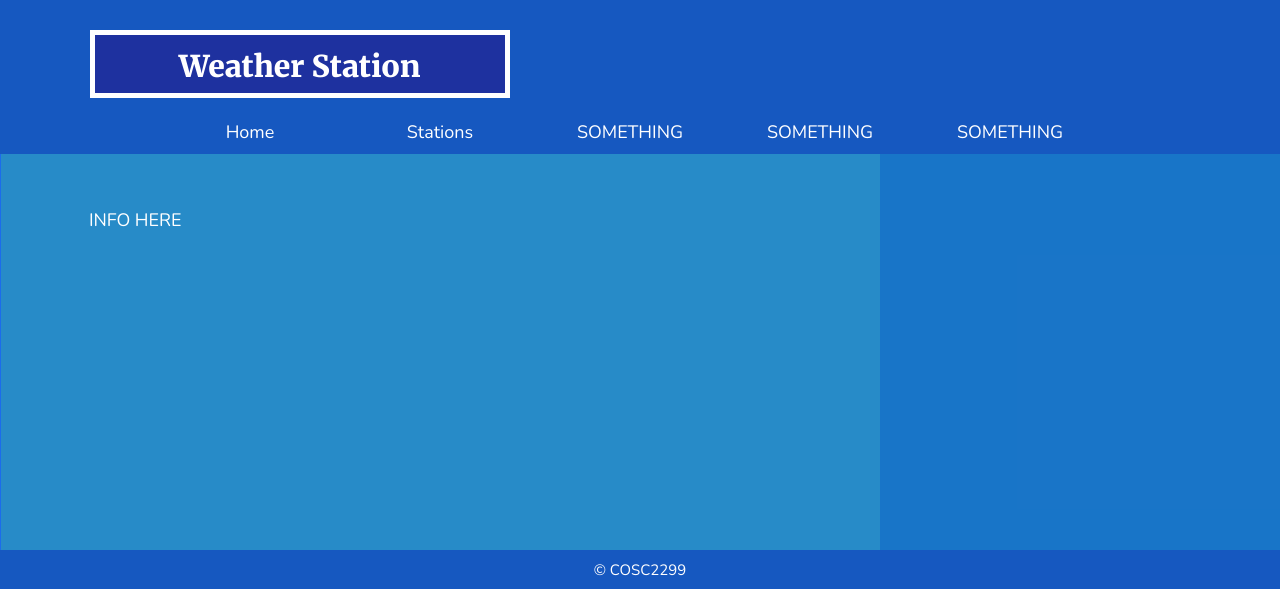
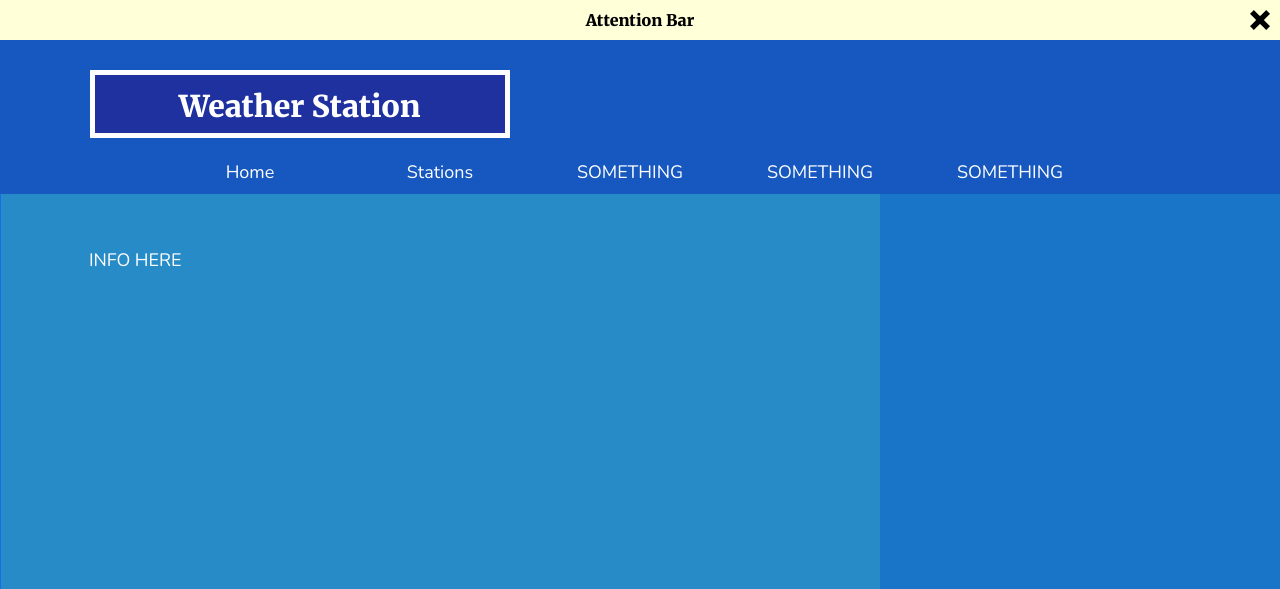
Before and after one commit to COSC2299/Assignment1, a PHP site: page / in a window 1280 px wide. Shown: the top 589 px of the page. Run offline with PHP 8.4, Linux system fonts and the light colour scheme; the visitor is signed in with stand-in values (Sample User, id 1); some libraries are stand-ins or nearby versions.

Commit message:
Minor Fixes

```diff
--- a/website/index.php
+++ b/website/index.php
@@ -6,15 +6,13 @@
 
 <html>
 <head>
-   <!-- Keilor Dental Group -->
-   <!-- Janith Muthuhetti -->
    <title>Weather Station</title>
    <link rel="stylesheet" type="text/css" href="css/pages/index_style.css">
    <?php require 'page_format/main/head.php';?>
 </head>
 
    <body>
-      <?php //include 'page_format/main/attention_bar.php';?>
+      <?php include 'page_format/main/attention_bar.php';?>
       <?php require 'page_format/main/header.php';?>
       <?php require 'page_format/main/navigation_bar.php';?>
 
--- a/website/page_format/main/attention_bar.php
+++ b/website/page_format/main/attention_bar.php
@@ -1,5 +1,4 @@
       <div id="attention_bar">
          <img id="attention_bar_close" src="media/images/miscellaneous/x.png" alt="close">
-         <div id="attention_bar_text">Keilor Dental Group will be closed from the 23rd of December 2015 for the Christmas and New Year's break and will reopen on the 4th of January 2016. We apologise for any inconvenience.</div>
-         <div id="attention_bar_text">Please note that the current Medicare Child Dental Benefits Schedule will end on the 31st of December 2015.<br/><a href="/cdbs.php" style="color: black;"><u>Click here for more information</u></a></div>
+         <div id="attention_bar_text">Attention Bar</div>
       </div>
```
